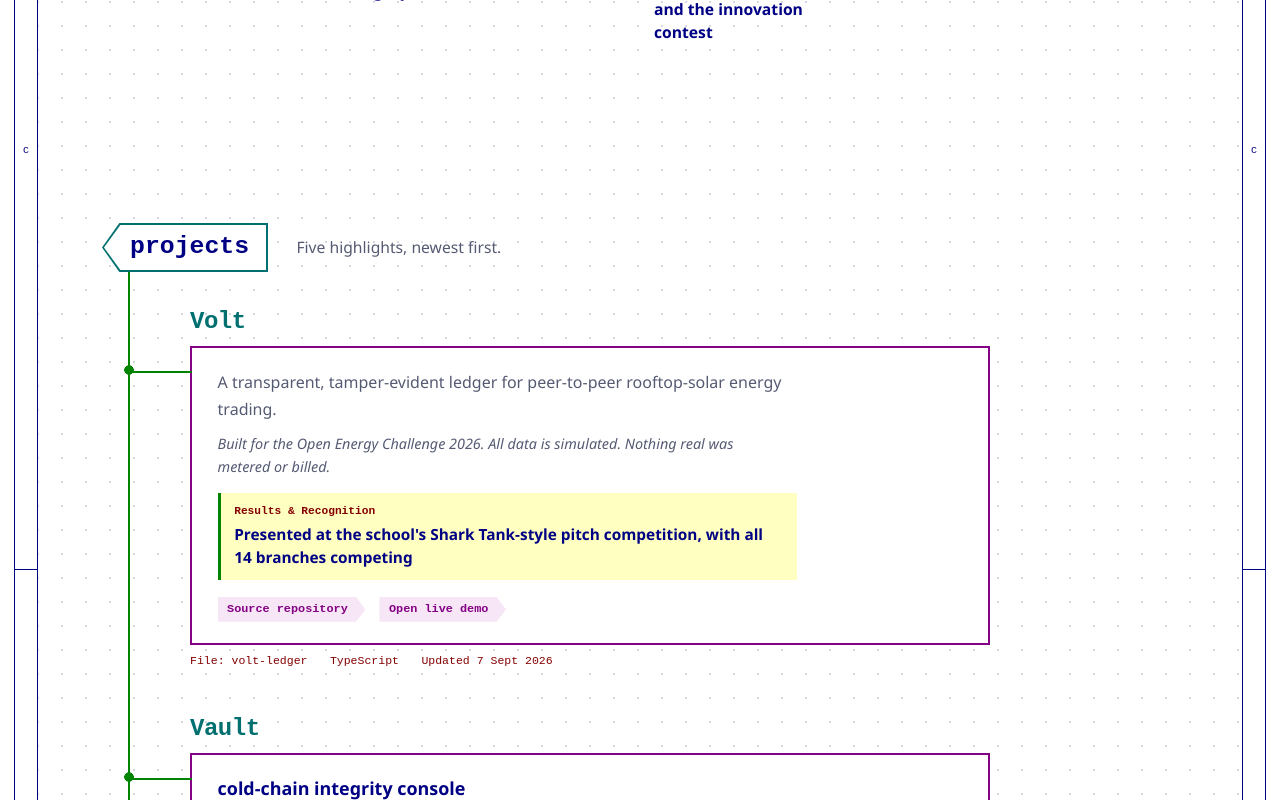
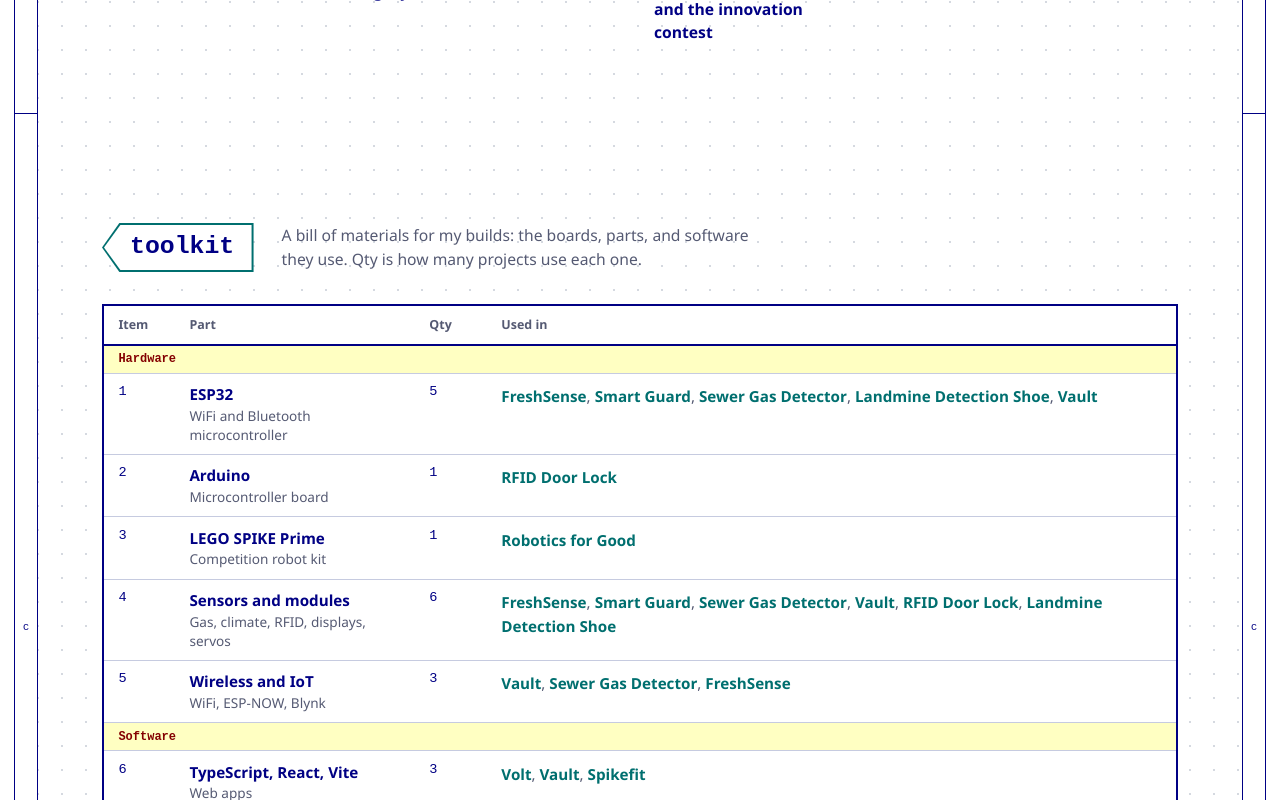
Before and after one commit to abivan100-stack/abivan-portfolio, a React (Vite) app: page / in a window 1280 px wide. Shown: the part 1980-2780 px from the top of the page. Built offline with nearby package versions, Linux system fonts and the light colour scheme; a web font is replaced by a local one.

Commit message:
Add a toolkit section: a bill of materials of the boards, parts and software used across projects

```diff
--- a/src/App.css
+++ b/src/App.css
@@ -257,8 +257,10 @@
 
 /* Timeline: results in date order as test points on one wire */
 .timeline { --tp-y: 44px; }
-.timeline-head { display: flex; align-items: center; flex-wrap: wrap; gap: 12px 28px; }
-.timeline-head p { max-width: 54ch; margin: 0; color: var(--muted); font-size: .98rem; line-height: 1.55; }
+.timeline-head,
+.toolkit-head { display: flex; align-items: center; flex-wrap: wrap; gap: 12px 28px; }
+.timeline-head p,
+.toolkit-head p { max-width: 54ch; margin: 0; color: var(--muted); font-size: .98rem; line-height: 1.55; }
 /* Columns wrap as results are added; each point draws its own wire segment across the gap, so every row stays wired */
 .timeline { --tp-gap: 28px; }
 .tp-wire { display: grid; grid-template-columns: repeat(auto-fill, minmax(150px, 1fr)); gap: 44px var(--tp-gap); margin: 40px 0 0; padding: 0; list-style: none; }
@@ -296,6 +298,22 @@
 .sub-sheet { scroll-margin-top: 24px; }
 .sub-sheet.is-flashing .sheet-box { animation: sheet-flash 1100ms ease-out 350ms; }
 @keyframes sheet-flash { 0%, 100% { border-color: var(--magenta); box-shadow: none; } 20%, 65% { border-color: var(--green-hot); box-shadow: 0 0 0 4px #e8ffe9; } }
+
+/* Toolkit: a bill of materials, as KiCad would export it */
+.bom { width: 100%; margin-top: 32px; border: 2px solid var(--navy); border-collapse: collapse; background: var(--paper); font-size: .95rem; }
+.bom th,
+.bom td { padding: .65rem .9rem; border-bottom: 1px solid #c6cbe0; text-align: left; vertical-align: top; }
+.bom thead th { border-bottom: 2px solid var(--navy); color: var(--muted); font-size: .78rem; font-weight: 600; }
+.bom .bom-group th { padding-block: .4rem; background: var(--fill); color: var(--maroon); font-family: var(--mono); font-size: .75rem; font-weight: 600; }
+.bom-item,
+.bom-qty { width: 4.5rem; color: var(--navy); font-family: var(--mono); font-size: .85rem; }
+.bom-part { display: block; color: var(--navy); font-weight: 700; }
+.bom-note { display: block; margin-top: .1rem; color: var(--muted); font-size: .85rem; }
+.bom-used { color: var(--muted); line-height: 1.6; }
+.bom-used a { color: var(--teal); font-weight: 600; text-decoration: underline 1px transparent; text-underline-offset: 3px; transition: text-decoration-color 160ms ease; }
+.bom-used a:hover { text-decoration-color: currentColor; }
+.bom tbody tr:not(.bom-group) { transition: background-color 160ms ease; }
+.bom tbody tr:not(.bom-group):hover { background: #f1fbf2; }
 
 /* About */
 .about-copy { max-width: 62ch; }
@@ -464,6 +482,17 @@
   .tp-mark { top: 0; left: -37px; }
   .timeline.is-armed .tp::before { clip-path: inset(0 0 100% 0); }
   .timeline.is-live .tp::before { animation-name: wire-down; }
+  /* Toolkit rows stack on phones: item and part on top, qty on the right, projects below */
+  .bom,
+  .bom tbody,
+  .bom tr,
+  .bom th,
+  .bom td { display: block; }
+  .bom thead { position: absolute; width: 1px; height: 1px; overflow: hidden; clip-path: inset(50%); }
+  .bom tbody tr:not(.bom-group) { display: grid; grid-template-columns: 2rem minmax(0, 1fr) auto; column-gap: .6rem; padding: .7rem .8rem; border-bottom: 1px solid #c6cbe0; }
+  .bom td { width: auto; padding: 0; border: 0; }
+  .bom-qty::before { content: 'Qty '; color: var(--muted); }
+  .bom-used { grid-column: 2 / -1; margin-top: .35rem; }
   .work { --bus-x: 14px; --indent: 36px; --wire-y: 3.5rem; --gap: 40px; }
   .work-head p { order: -1; }
   .sheet-name { font-size: 1.25rem; }
--- a/src/App.tsx
+++ b/src/App.tsx
@@ -2,7 +2,7 @@
 import { NetLabel, PageFrame, ProjectSheet } from './components/Sheet'
 import { usePowerUp, useNetFlash } from './lib/hooks'
 import {
-  EMAIL, GITHUB_URL, PROJECTS_URL, featuredProjects, formatDateRange, isUpcoming, lastUpdated, milestones, orderedProjects, projectHref,
+  EMAIL, GITHUB_URL, PROJECTS_URL, featuredProjects, formatDateRange, isUpcoming, lastUpdated, milestones, orderedProjects, projectHref, toolkit,
 } from './lib/portfolio'
 import './App.css'
 
@@ -144,6 +144,37 @@
         </ol>
       </section>
 
+      <section className="toolkit section" id="toolkit" aria-labelledby="toolkit-title">
+        <div className="toolkit-head">
+          <NetLabel id="toolkit-title">toolkit</NetLabel>
+          <p>A bill of materials for my builds: the boards, parts, and software they use. Qty is how many projects use each one.</p>
+        </div>
+        <table className="bom">
+          <thead>
+            <tr><th scope="col">Item</th><th scope="col">Part</th><th scope="col">Qty</th><th scope="col">Used in</th></tr>
+          </thead>
+          {[...new Set(toolkit.map((row) => row.group))].map((group) => (
+            <tbody key={group}>
+              <tr className="bom-group"><th scope="colgroup" colSpan={4}>{group}</th></tr>
+              {toolkit.map((row, index) => row.group === group && (
+                <tr key={row.part}>
+                  <td className="bom-item">{index + 1}</td>
+                  <td><span className="bom-part">{row.part}</span><span className="bom-note">{row.note}</span></td>
+                  <td className="bom-qty">{row.qty}</td>
+                  <td className="bom-used">
+                    {row.used
+                      ? row.used.map((project, i) => (
+                          <span key={project.slug}>{i > 0 && ', '}<a href={projectHref(project.slug, true)}>{project.title}</a></span>
+                        ))
+                      : 'Every project'}
+                  </td>
+                </tr>
+              ))}
+            </tbody>
+          ))}
+        </table>
+      </section>
+
       <section className="work section" id="work" aria-labelledby="work-title" data-power-up>
         <div className="work-head">
           <NetLabel id="work-title">projects</NetLabel>
--- /dev/null
+++ b/src/data/toolkit.json
@@ -0,0 +1,14 @@
+[
+  { "group": "Hardware", "part": "ESP32", "note": "WiFi and Bluetooth microcontroller", "projects": ["freshsense", "smart-guard", "sewer-gas-detector", "landmine-shoe", "vault"] },
+  { "group": "Hardware", "part": "Arduino", "note": "Microcontroller board", "projects": ["rfid-door-lock"] },
+  { "group": "Hardware", "part": "LEGO SPIKE Prime", "note": "Competition robot kit", "projects": ["robotics-for-good"] },
+  { "group": "Hardware", "part": "Sensors and modules", "note": "Gas, climate, RFID, displays, servos", "projects": ["freshsense", "smart-guard", "sewer-gas-detector", "vault", "rfid-door-lock", "landmine-shoe"] },
+  { "group": "Hardware", "part": "Wireless and IoT", "note": "WiFi, ESP-NOW, Blynk", "projects": ["vault", "sewer-gas-detector", "freshsense"] },
+  { "group": "Software", "part": "TypeScript, React, Vite", "note": "Web apps", "projects": ["volt-ledger", "vault", "Spike_Fit"] },
+  { "group": "Software", "part": "Python", "note": "FastAPI and Flask backends", "projects": ["C.R.A.S.H", "grammar-agent-project-1-"] },
+  { "group": "Software", "part": "Node.js and Express", "note": "API servers", "projects": ["vault"] },
+  { "group": "Software", "part": "MongoDB", "note": "Database", "projects": ["volt-ledger", "C.R.A.S.H"] },
+  { "group": "Software", "part": "APIs and API keys", "note": "Claude API, Resend, device keys", "projects": ["C.R.A.S.H", "grammar-agent-project-1-", "volt-ledger", "vault"] },
+  { "group": "Software", "part": "Render and Vercel", "note": "Hosting and deploys", "projects": ["volt-ledger", "C.R.A.S.H", "Spike_Fit", "CR7-fan-page", "rutu-gaikwad-fansite"] },
+  { "group": "Software", "part": "Claude Code and Codex", "note": "AI coding tools", "projects": "all" }
+]
--- a/src/lib/portfolio.ts
+++ b/src/lib/portfolio.ts
@@ -1,5 +1,6 @@
 import projects from '../data/projects.json'
 import events from '../data/events.json'
+import toolkitData from '../data/toolkit.json'
 
 export type Project = (typeof projects)[number]
 export type Recognition = { text: string; dates: string[] }
@@ -48,3 +49,20 @@
   }))),
   ...events.map((event) => ({ ...event, slug: null })),
 ].sort((a, b) => a.dates[0].localeCompare(b.dates[0]))
+
+// The toolkit (bill of materials): each part links to the projects that use it. Qty is the number of
+// those projects, so it stays right as projects are added; unknown slugs are skipped rather than
+// rendered as broken links.
+type ToolkitRow = { group: string; part: string; note: string; projects: string[] | 'all' }
+// Keyed by lower-cased slug so toolkit.json matches regardless of letter case (repo names like Spike_Fit).
+const projectsBySlug = new Map(projects.map((project) => [
+  project.slug.toLowerCase(),
+  { slug: project.slug, title: project.name.split(/\s+--\s+/, 1)[0] },
+]))
+
+export const toolkit = (toolkitData as ToolkitRow[]).map((row) => {
+  const used = row.projects === 'all'
+    ? null
+    : row.projects.flatMap((slug) => projectsBySlug.get(slug.toLowerCase()) ?? [])
+  return { ...row, used, qty: used ? used.length : projects.length }
+})
```
